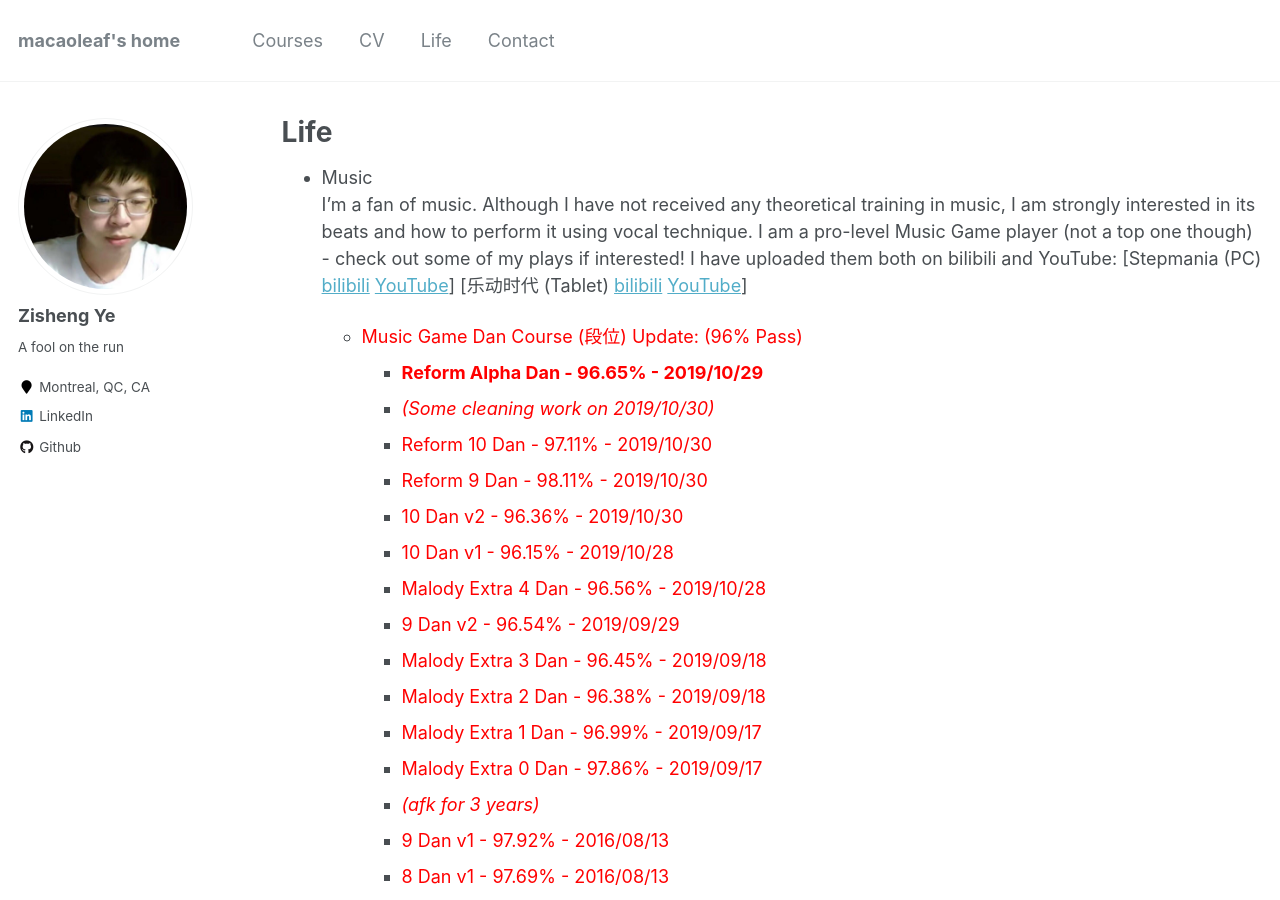
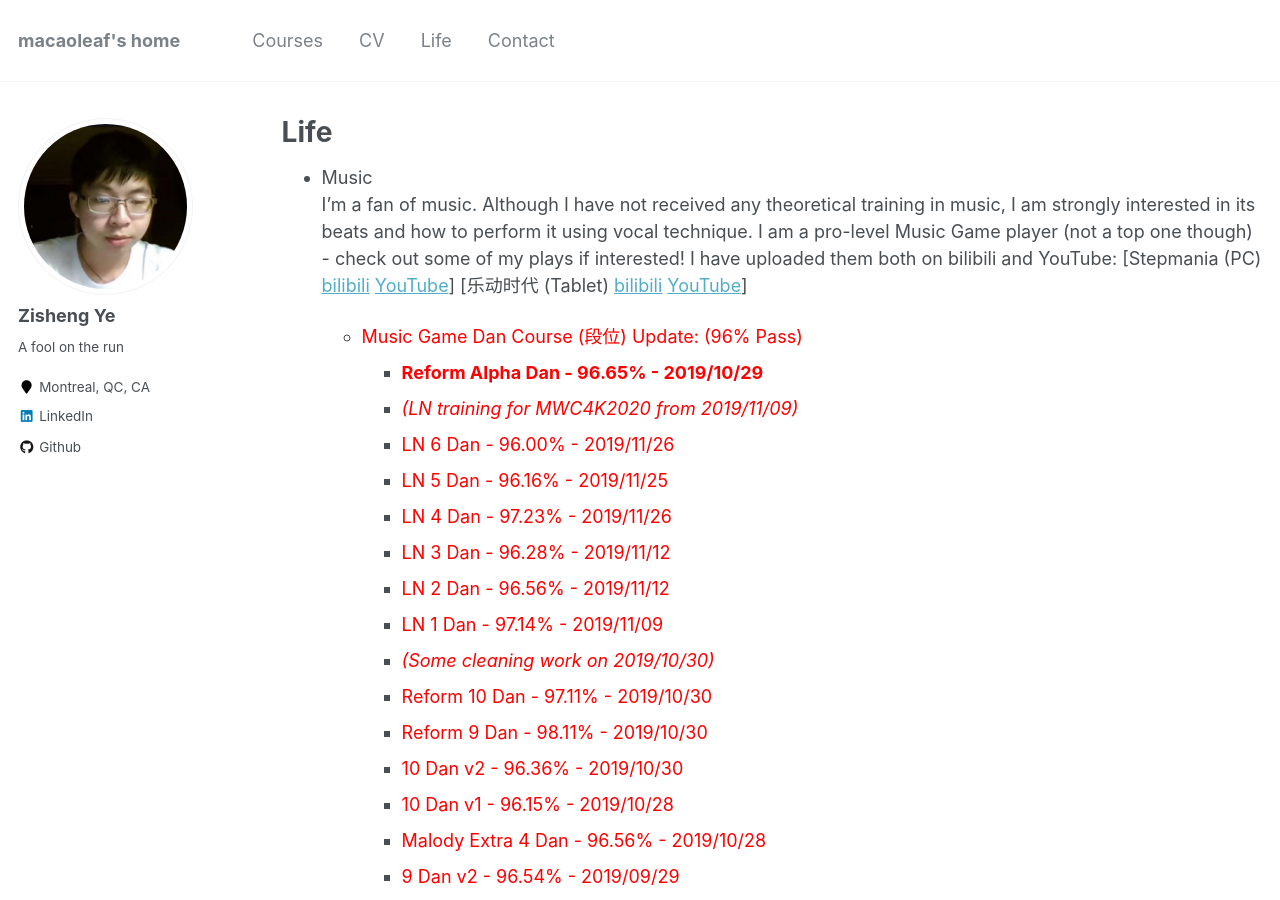
Before and after one commit to macaoleaf/macaoleaf.github.io, a Jekyll site: the page built from _pages/Life.md, in a window 1280 px wide and 900 px high. Built offline with Jekyll 4.4.1, drawn with Linux system fonts in a browser that asks for light colours.

Commit message:
update osu record

```diff
--- a/_pages/Life.md
+++ b/_pages/Life.md
@@ -9,6 +9,13 @@ I'm a fan of music. Although I have not received any theoretical training in mus
 
   - <font color="red">Music Game Dan Course (段位) Update: (96% Pass)</font>
     - **<font color="red">Reform Alpha Dan - 96.65% - 2019/10/29</font>**
+    - *<font color="red">(LN training for MWC4K2020 from 2019/11/09)</font>*
+    - <font color="red">LN 6 Dan - 96.00% - 2019/11/26</font>
+    - <font color="red">LN 5 Dan - 96.16% - 2019/11/25</font>
+    - <font color="red">LN 4 Dan - 97.23% - 2019/11/26</font>
+    - <font color="red">LN 3 Dan - 96.28% - 2019/11/12</font>
+    - <font color="red">LN 2 Dan - 96.56% - 2019/11/12</font>
+    - <font color="red">LN 1 Dan - 97.14% - 2019/11/09</font>
     - *<font color="red">(Some cleaning work on 2019/10/30)</font>*
     - <font color="red">Reform 10 Dan - 97.11% - 2019/10/30</font>
     - <font color="red">Reform 9 Dan - 98.11% - 2019/10/30</font>
```
Also changed, not shown: 1 other file.
